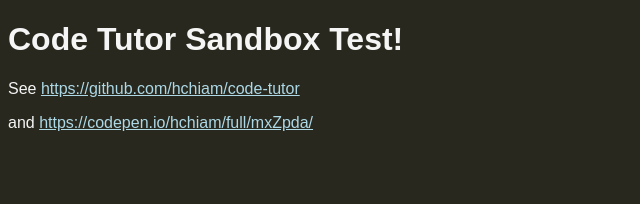
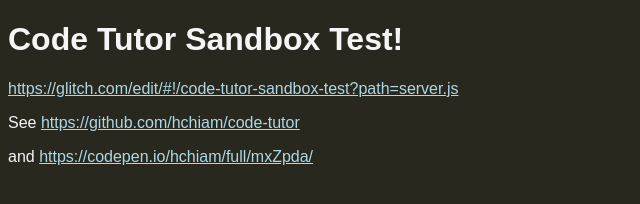
Before and after one commit to hchiam/code-tutor-sandbox-test, a website: page views/index.html in a window 1280 px wide. Shown: the whole page, without its empty margins (0-640 px from the left). Drawn offline with Linux system fonts and the light colour scheme.

Commit message:
Updated with Glitch - link back to glitch.com

```diff
--- a/views/index.html
+++ b/views/index.html
@@ -19,6 +19,11 @@
       Code Tutor Sandbox Test!
     </h1>
     <p>
+      <a href="https://glitch.com/edit/#!/code-tutor-sandbox-test?path=server.js" target="_blank">
+        https://glitch.com/edit/#!/code-tutor-sandbox-test?path=server.js
+      </a>
+    </p>
+    <p>
       See <a href="https://github.com/hchiam/code-tutor" target="_blank">https://github.com/hchiam/code-tutor</a>
     </p>
     <p>
```
Also changed, not shown: README.md.
